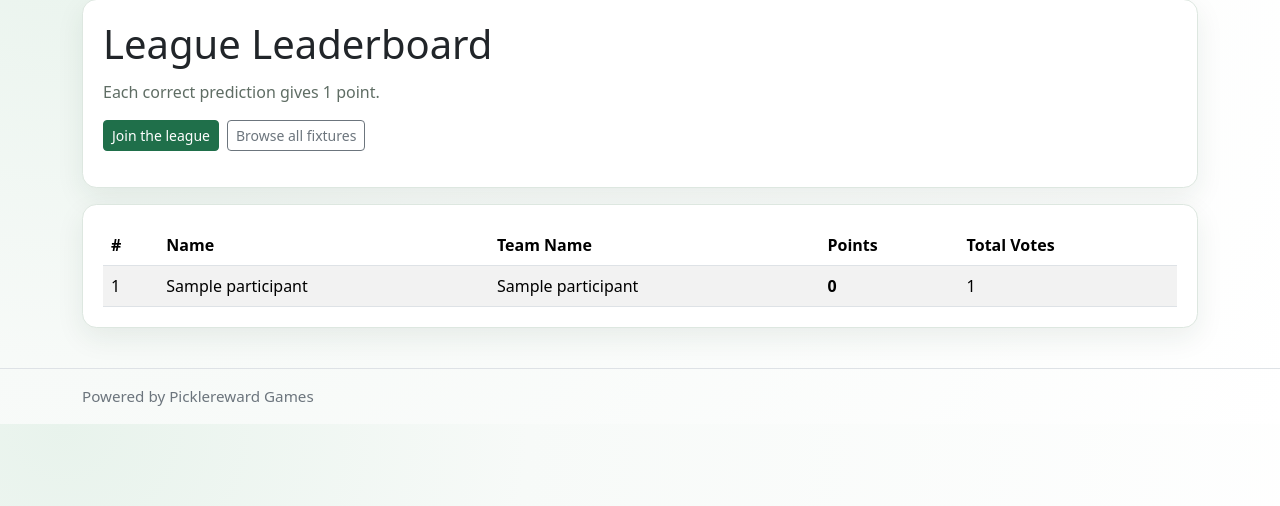
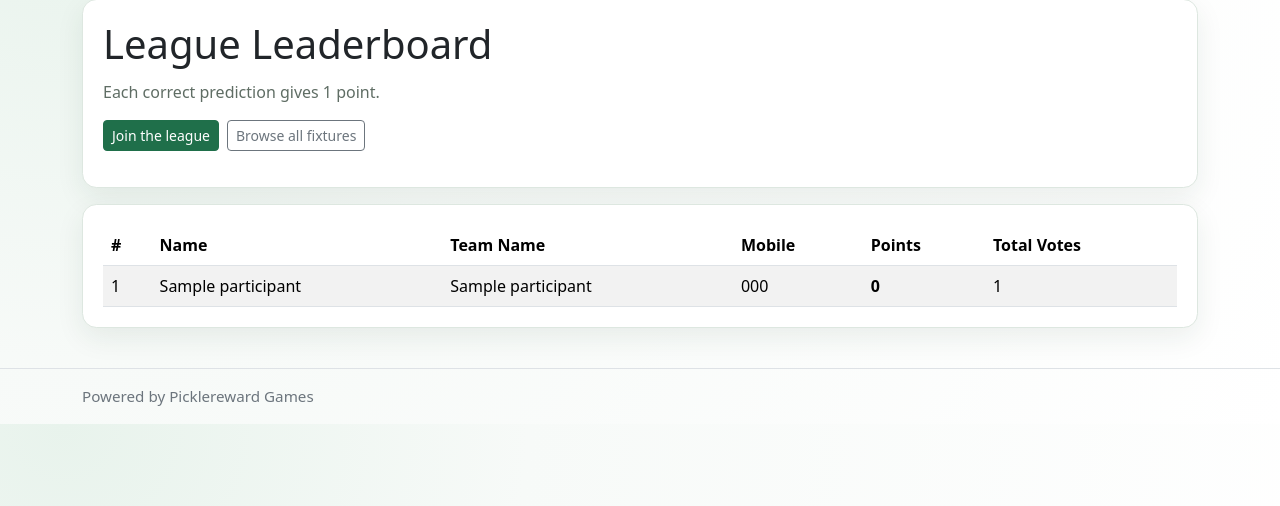
Before and after one commit to kevinmvp/wc-game, a PHP site: page /league/leaderboard in a window 1280 px wide. Shown: the part 105-611 px from the top of the page. Run offline with PHP 8.4, Linux system fonts and the light colour scheme; the visitor is signed in with stand-in values (Sample User, id 1); data comes from the database, SQL or seed files in the repository; tables that the repository leaves empty hold one stand-in row (values such as "Sample post").

Commit message:
add mobile view for admin only

```diff
--- a/app/Controllers/LeagueController.php
+++ b/app/Controllers/LeagueController.php
@@ -428,10 +428,12 @@ class LeagueController extends BaseController
     public function leaderboard(): void
     {
         $leagueModel = new LeagueModel($this->databaseConfig);
+        $canViewMobile = (($_SESSION['league_admin_authenticated'] ?? false) === true);
 
         $this->render('league.leaderboard', [
             'title' => 'Leaderboard',
-            'rows' => $leagueModel->leaderboard(),
+            'rows' => $leagueModel->leaderboard($canViewMobile),
+            'canViewMobile' => $canViewMobile,
         ]);
     }
 
--- a/app/Models/LeagueModel.php
+++ b/app/Models/LeagueModel.php
@@ -15,19 +15,22 @@ class LeagueModel extends BaseModel
      *
      * @return array<int, array<string, mixed>>
      */
-    public function leaderboard(): array
+    public function leaderboard(bool $includeMobile = false): array
     {
+        $mobileSelect = $includeMobile ? 'p.mobile,' : 'NULL AS mobile,';
+        $mobileGroupBy = $includeMobile ? ', p.mobile' : '';
+
         $statement = $this->connection->prepare(
             'SELECT p.id,
                     p.name,
                     p.team_name,
-                    p.mobile,
+                    ' . $mobileSelect . '
                     COALESCE(SUM(CASE WHEN m.result IS NOT NULL AND v.prediction = m.result THEN 1 ELSE 0 END), 0) AS points,
                     COUNT(v.id) AS total_votes
              FROM league_participants p
              LEFT JOIN league_votes v ON v.participant_id = p.id
              LEFT JOIN league_matches m ON m.id = v.match_id
-             GROUP BY p.id, p.name, p.team_name, p.mobile
+             GROUP BY p.id, p.name, p.team_name' . $mobileGroupBy . '
              ORDER BY points DESC, total_votes DESC, p.id ASC'
         );
         $statement->execute();
--- a/app/Views/league/leaderboard.php
+++ b/app/Views/league/leaderboard.php
@@ -2,6 +2,7 @@
 declare(strict_types=1);
 
 /** @var array<int, array<string, mixed>> $rows */
+/** @var bool $canViewMobile */
 ?>
 <section class="panel">
     <h1>League Leaderboard</h1>
@@ -23,7 +24,9 @@ declare(strict_types=1);
                 <th>#</th>
                 <th>Name</th>
                 <th>Team Name</th>
-                <!--<th>Mobile</th>-->
+                <?php if ($canViewMobile): ?>
+                    <th>Mobile</th>
+                <?php endif; ?>
                 <th>Points</th>
                 <th>Total Votes</th>
             </tr>
@@ -34,7 +37,9 @@ declare(strict_types=1);
                     <td><?= $index + 1; ?></td>
                     <td><?= htmlspecialchars((string) $row['name'], ENT_QUOTES, 'UTF-8'); ?></td>
                     <td><?= htmlspecialchars((string) $row['team_name'], ENT_QUOTES, 'UTF-8'); ?></td>
-                    <!--td><?= htmlspecialchars((string) $row['mobile'], ENT_QUOTES, 'UTF-8'); ?></td-->
+                    <?php if ($canViewMobile): ?>
+                        <td><?= htmlspecialchars((string) ($row['mobile'] ?? ''), ENT_QUOTES, 'UTF-8'); ?></td>
+                    <?php endif; ?>
                     <td><strong><?= (int) $row['points']; ?></strong></td>
                     <td><?= (int) $row['total_votes']; ?></td>
                 </tr>
```
